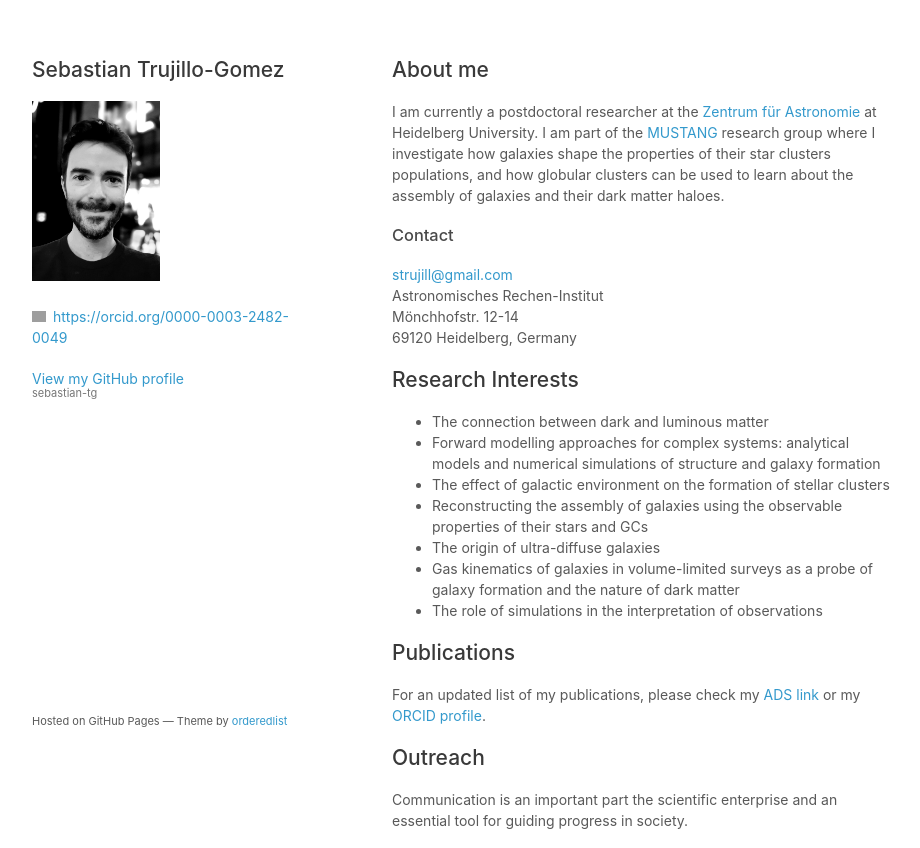
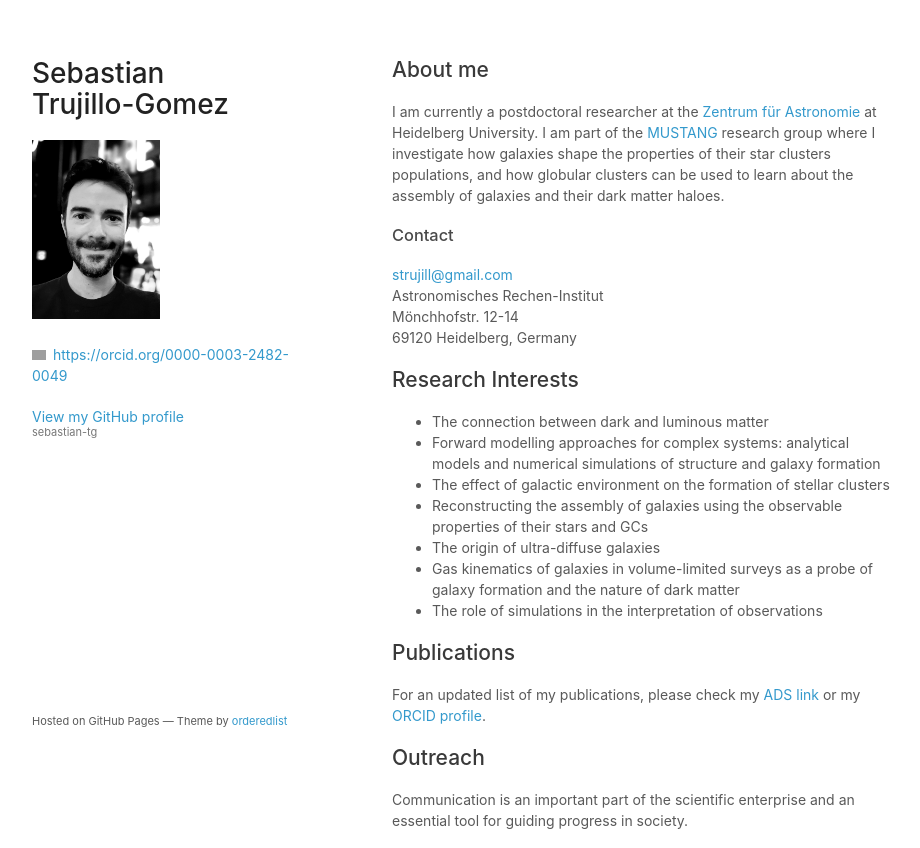
Before and after one commit to sebastian-tg/sebastian-tg.github.io, a plain HTML site: page index.html in a window 1280 px wide. Shown: the top 848 px of the page, without its empty margins (178-1098 px from the left). Drawn offline with Linux system fonts and the light colour scheme; grey boxes are pictures that could not be loaded.

Commit message:
Update index.html

```diff
--- a/index.html
+++ b/index.html
@@ -17,7 +17,7 @@
 
       <header>
 
-        <h2>Sebastian Trujillo-Gomez</h2>
+        <h1>Sebastian<br>Trujillo-Gomez</h1>
 
         <p><img src="profile_photo_lowres.jpg" alt="photo" width="128"></p>
 
@@ -64,7 +64,7 @@
 
       <h2>Outreach</h2>
 
-      <p>Communication is an important part the scientific enterprise and an essential tool for guiding progress in society.</p>
+      <p>Communication is an important part of the scientific enterprise and an essential tool for guiding progress in society.</p>
 
       <p>Listen to my guest appearance in the podcast
         <a href="https://open.spotify.com/episode/4YDCHY6C49aVHQbv7Dcwhy?si=uufaNFG8RU-l8ZG9EK17Ew" title="Desde el Observatorio"><i>'Desde el Observatorio'</i></a>
```
